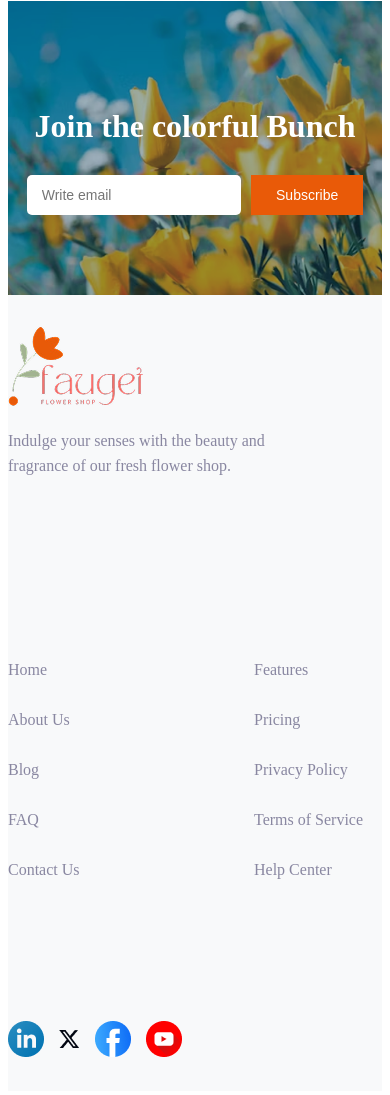
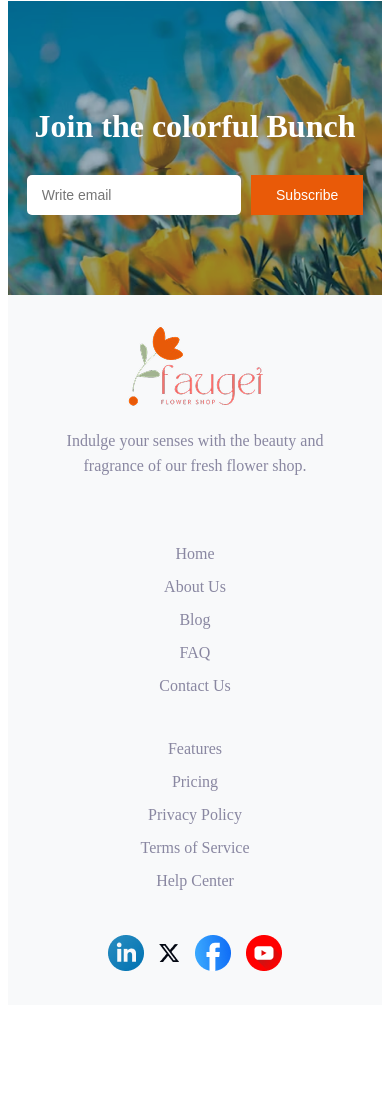
Before and after one commit to engsanjid/B12A02-Responsive-Flowers-sanjid, a plain HTML site: page index.html in a window 390 px wide. Shown: the part 4615-5710 px from the top of the page. After the commit the page ends 5628 px from the top, so only its background shows below. Drawn offline with Linux system fonts and the light colour scheme.

Commit message:
final added

```diff
--- a/styles/style.css
+++ b/styles/style.css
@@ -430,7 +430,6 @@ footer {
         font-size: 14px;
     }
 
-/* Join Section specific adjustments */
     .Join-Section-h1 {
         font-size: 32px;
         margin-bottom: 20px;
@@ -464,4 +463,29 @@ footer {
         box-sizing: border-box;
     }
 
+    .main-footer {
+        flex-direction: column;
+        gap: 30px;
+        align-items: center;
+        text-align: center;
+    }
+
+    .footer-info {
+        min-width: unset;
+        width: 100%;
+        padding-bottom: 20px;
+    }
+
+    .footer-list {
+        width: 100%;
+        text-align: center;
+    }
+
+    .footer-list li {
+        margin-bottom: 15px;
+    }
+
+    .social-icons {
+        justify-content: center;
+    }
 }
```
